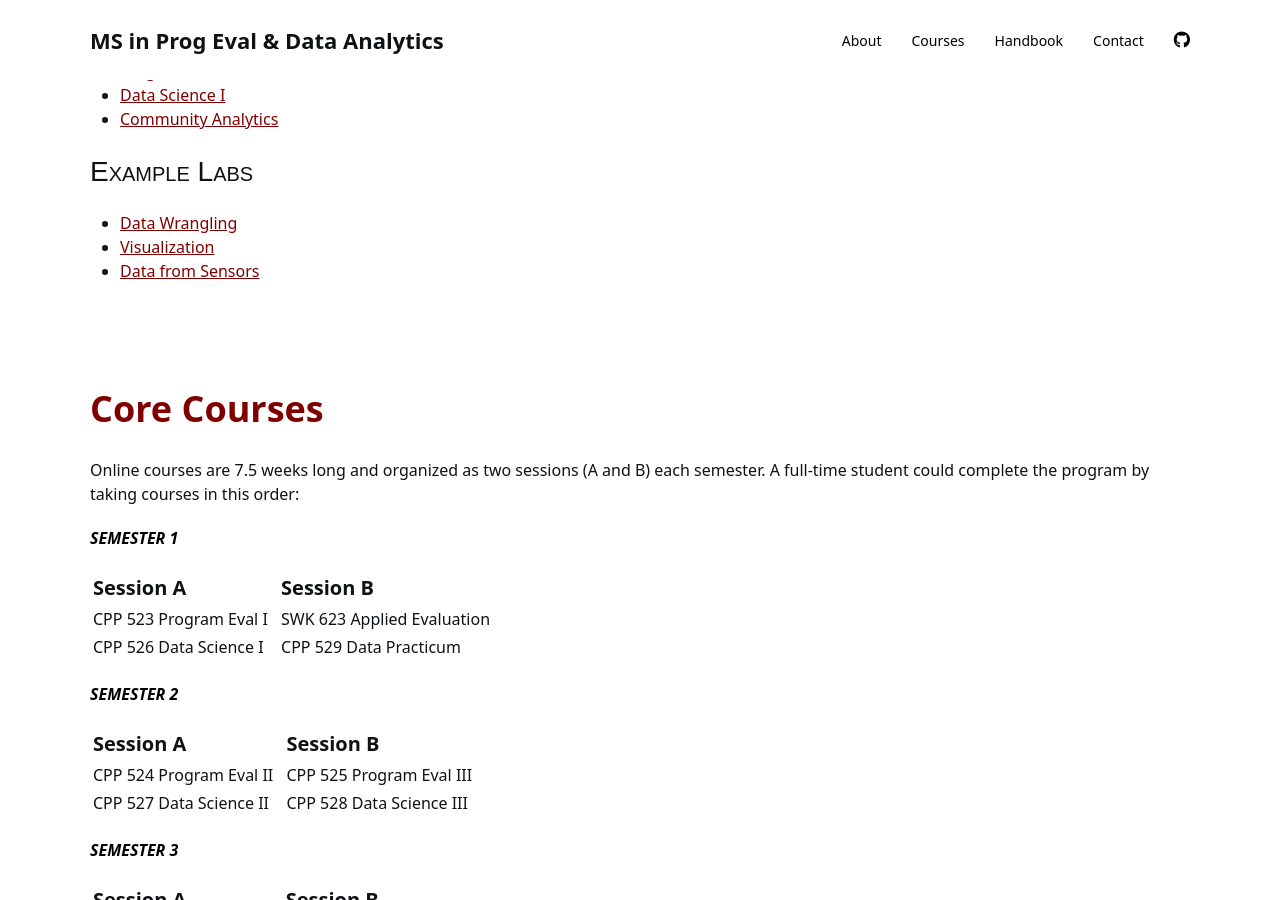
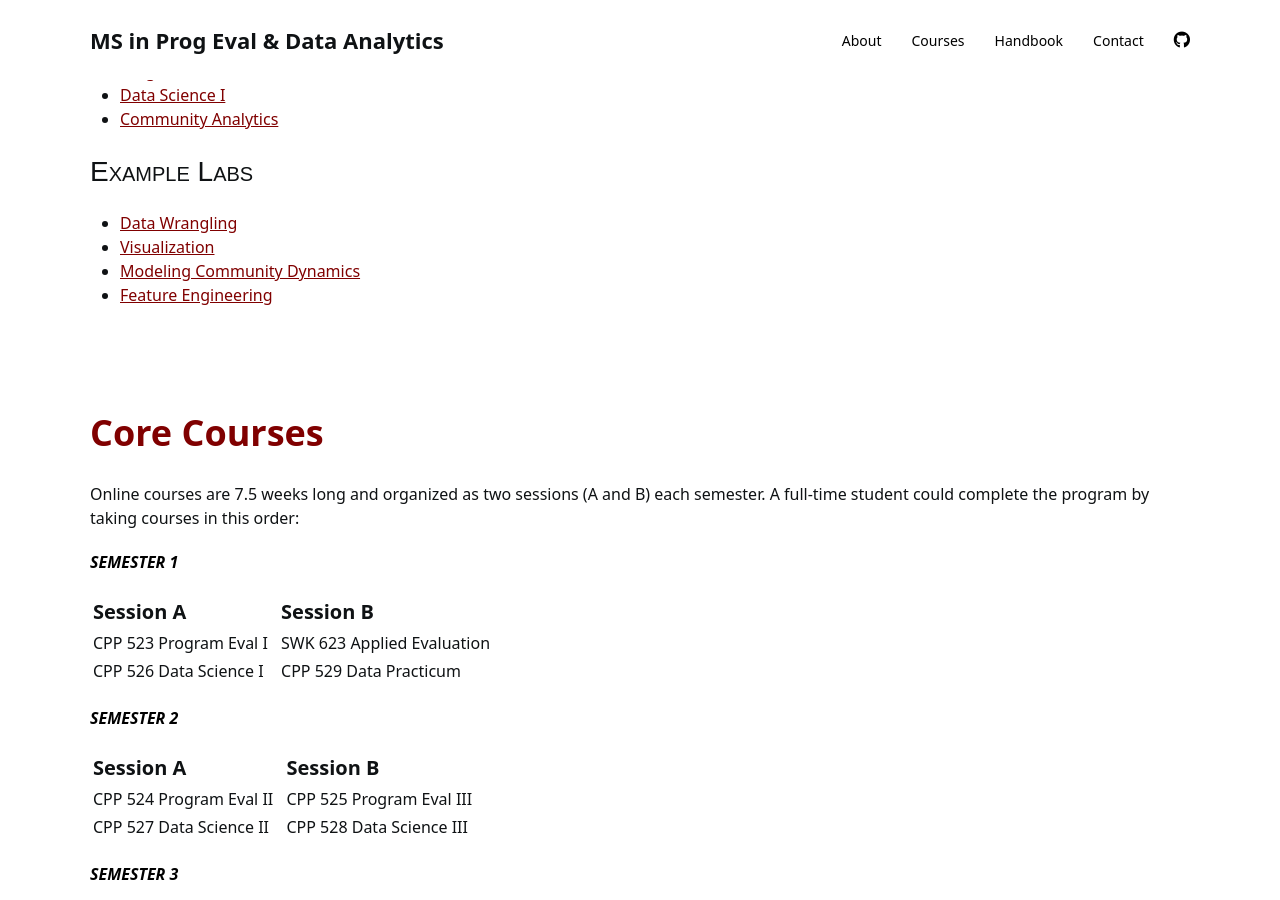
Before and after one commit to DS4PS/ms-prog-eval-data-analytics, a Jekyll site: the page built from courses.md, in a window 1280 px wide and 900 px high, scrolled down 745 px. Built offline with Jekyll 4.4.1, drawn with Linux system fonts in a browser that asks for light colours; nearby versions of some CDN libraries; a style sheet for code colours, icons or effects is not loaded.

Commit message:
Update courses.md

```diff
--- a/courses.md
+++ b/courses.md
@@ -67,7 +67,8 @@ em {
 ## Example Labs
 * [Data Wrangling](https://ds4ps.org/Data-Science-Class/LABS//lab-12-instructions.html)
 * [Visualization](https://ds4ps.org/Data-Science-Class/LABS//lab-07-instructions.html)
-* [Data from Sensors](https://ds4ps.org/paf-586-summer-2019/lab-04-feature-engineering/)
+* [Modeling Community Dynamics](https://ds4ps.org/cpp-529-master/labs/lab-03-tutorial.html)
+* [Feature Engineering](https://ds4ps.org/paf-586-summer-2019/lab-04-feature-engineering/)
 
 
 <br>
```
